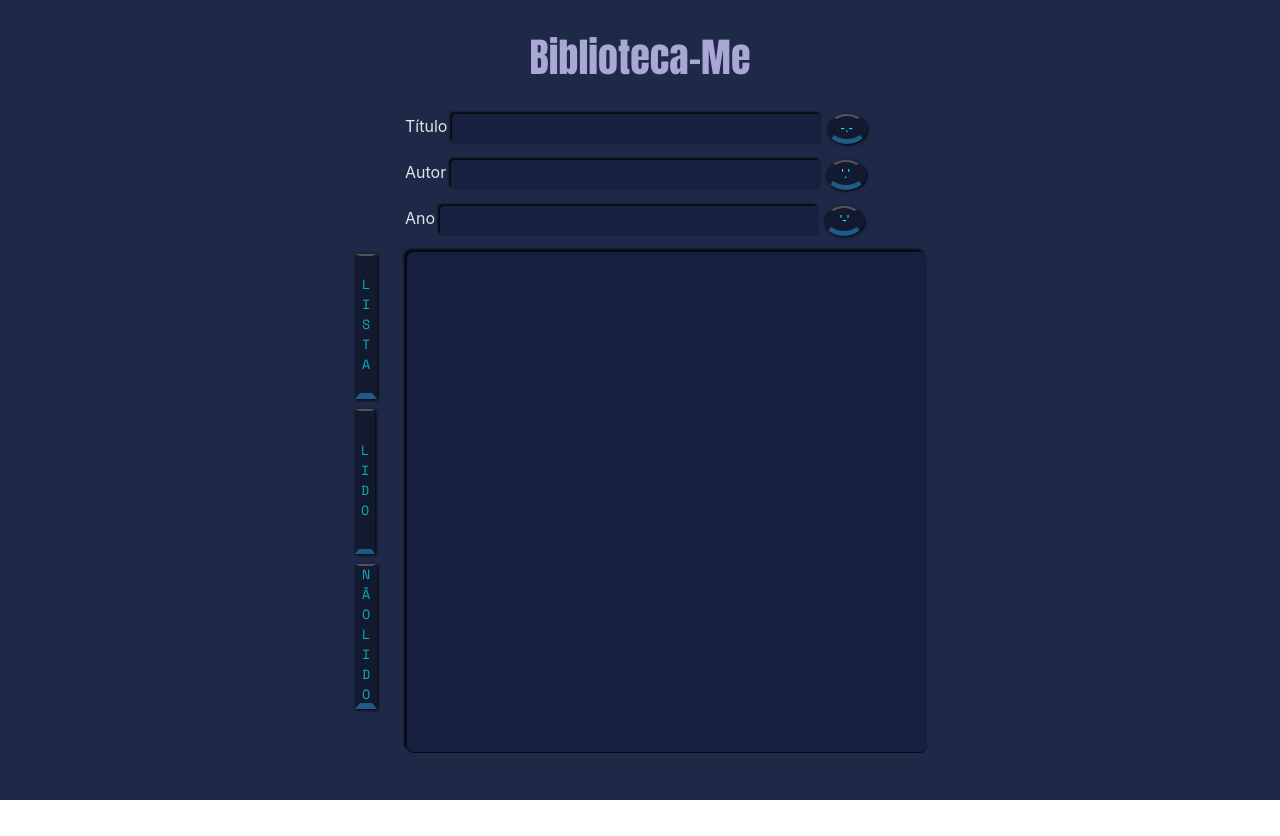
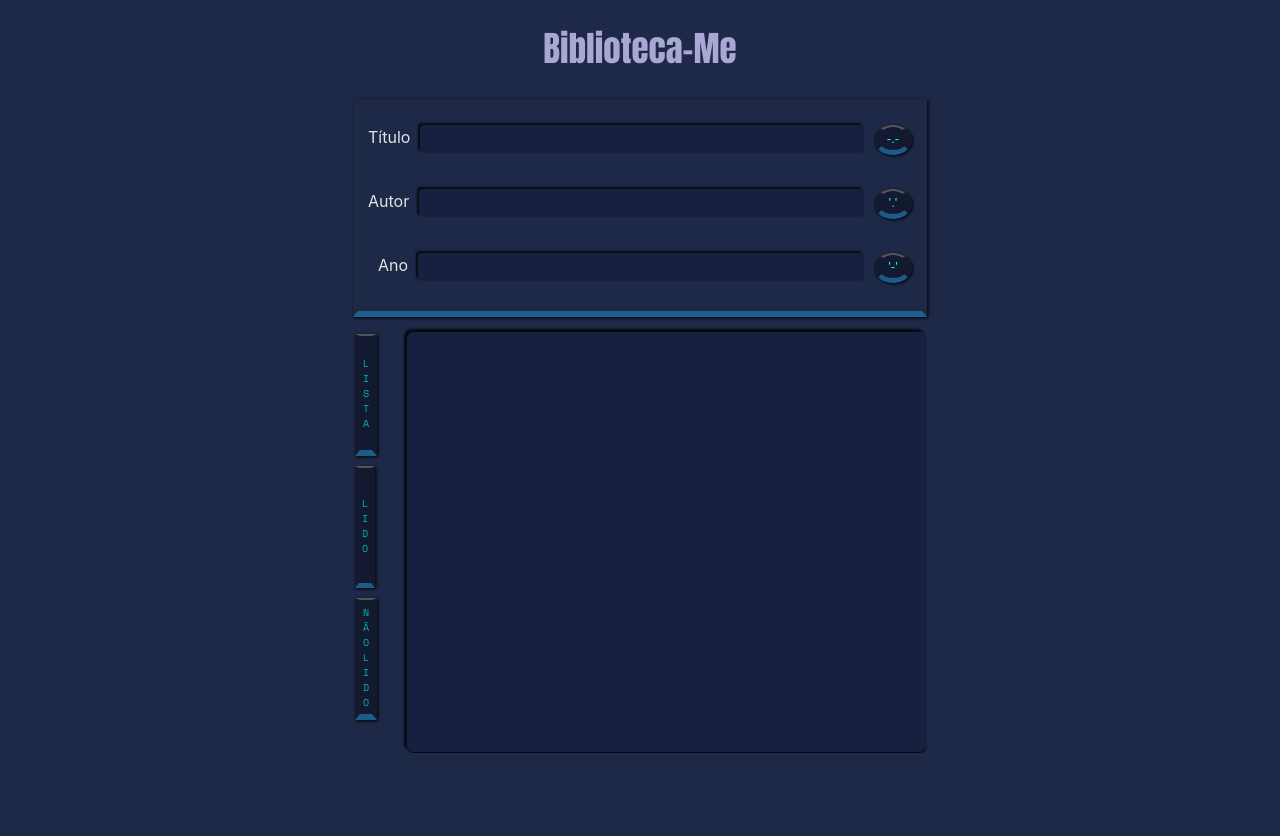
Before and after one commit to Caxara/ListasArrayEstudo, a React (Vite) app: page / in a window 1280 px wide. Before the commit the page ends 800 px from the top, so only its background shows below. Built offline with nearby package versions, Linux system fonts and the light colour scheme.

Commit message:
Configurações do formulario

```diff
--- a/src/assets/ListaLivro/ListagemCompleta.tsx
+++ b/src/assets/ListaLivro/ListagemCompleta.tsx
@@ -43,7 +43,7 @@ export function ListandoTudo() {
               className="botaoAdicionar"
             ></input>
           </p>
-          <p>
+          <p style={{ paddingLeft: "10px" }}>
             Ano <input type="number" name="ano" id="inputAno"></input>
             <input
               type="submit"
@@ -54,7 +54,7 @@ export function ListandoTudo() {
           </p>
         </form>
       </div>
-      <div className="contener-Botao-Lista">
+      <div className="contenerCompartilhado-Botão-Lista">
         <div className="contenerBotaoStatus">
           {/*botão para a exibição da lista completa*/}
           <button
--- a/src/assets/ListaLivro/styleButton.css
+++ b/src/assets/ListaLivro/styleButton.css
@@ -1,15 +1,19 @@
+/*CONFIGURAÇÕES DOS DIVs ONDE ESTÃO OS BOTÕES DE STATUS DE LEITURA*/
+
 .contenerBotaoStatus {
   display: flex;
   flex-direction: column;
-  /* justify-content: space-between; */
   height: 500px;
   width: 50px;
   gap: 10px;
   padding: 2px;
 }
 
+/*CONFIGURAÇÕES DOS BOTÕES DE STATUS*/
+
+/*Configuração geral dos botões através da tag <button>*/
 button {
-  height: 145px;
+  height: 122px;
   width: 20px;
   display: flex;
   justify-content: center;
@@ -19,9 +23,12 @@ button {
   display: flex;
   align-items: center;
   cursor: pointer;
+  font-size: 10px;
   font-family: "Space mono", monospace;
   font-weight: bold;
   text-transform: uppercase;
+  outline: 0;
+
   position: relative;
   transition: transform 0, 6s ease-in-out, text-shadow 0.25s ease-in-out; /*faz o movimento do clique mais suave*/
 }
@@ -36,42 +43,6 @@ button:hover {
   box-shadow: 0 0 15px #0ff, 0 0 10px #0ff, 0 0 5px #0ff;
   text-shadow: 0 0 15px #0ff, 0 0 10px #0ff, 0 0 5px #0ff;
   color: #0ff;
-}
-
-p {
-  display: flex;
-  flex-direction: row;
-  gap: 5px;
-}
-#inputTitulo {
-  width: 70%;
-  background-color: #17213f;
-  color: #0ff;
-  box-shadow: -2px -2px 2px rgba(0, 0, 0, 0.776);
-  border: none;
-  border-radius: 4px;
-  font-family: "Space mono", monospace;
-}
-
-#inputAutor {
-  width: 70%;
-  background-color: #17213f;
-  color: #0ff;
-  box-shadow: -2px -2px 2px rgba(0, 0, 0, 0.776);
-  border: none;
-  border-radius: 4px;
-  font-family: "Space mono", monospace;
-}
-
-#inputAno {
-  width: 70%;
-  background-color: #17213f;
-  color: #0ff;
-  box-shadow: -2px -2px 2px rgba(0, 0, 0, 0.776);
-  border: none;
-  border-radius: 4px;
-  font-family: "Space mono", monospace;
-  padding-left: 12px;
 }
 
 .botaoLista {
@@ -94,6 +65,69 @@ p {
   border-bottom: 6px solid #2373a8ba;
   box-shadow: 1px 1px 3px rgba(0, 0, 0, 0.977);
 }
+
+/*CONFIGURAÇÕES DO FORMULÁRIO - SEUS INPUTS E BOTÕES*/
+
+/*Contener onde o formulário está distribuído*/
+.ImputFormulario {
+  height: 24svh;
+  display: flex;
+  flex-direction: column;
+  padding: 10px;
+
+  border-left: 5px solid transparent;
+  border-right: 5px solid transparent;
+  border-bottom: 6px solid #2373a8ba;
+  box-shadow: 1px 1px 3px rgba(0, 0, 0, 0.977);
+}
+
+/*Configuração da tag <p> utilizada para criação dos inputs */
+p {
+  height: 20%;
+  display: flex;
+  flex-direction: row;
+  gap: 10px;
+}
+
+/*Configuração dos inputs*/
+#inputTitulo {
+  width: 90%;
+  height: 80%;
+  background-color: #17213f;
+  color: #0ff;
+  box-shadow: -2px -2px 2px rgba(0, 0, 0, 0.776);
+  border: none;
+  border-radius: 4px;
+  font-family: "Space mono", monospace;
+  outline: 0;
+}
+
+#inputAutor {
+  width: 90%;
+  height: 80%;
+  background-color: #17213f;
+  color: #0ff;
+  box-shadow: -2px -2px 2px rgba(0, 0, 0, 0.776);
+  border: none;
+  border-radius: 4px;
+  font-family: "Space mono", monospace;
+  outline: 0;
+}
+
+#inputAno {
+  width: 90%;
+  height: 80%;
+  background-color: #17213f;
+  color: #0ff;
+  box-shadow: -2px -2px 2px rgba(0, 0, 0, 0.776);
+  border: none;
+  border-radius: 4px;
+  font-family: "Space mono", monospace;
+  padding-left: 12px;
+  outline: 0;
+}
+
+/*Configuração dos botões dos inputs*/
 .botaoAdicionar {
   display: flex;
   align-items: center;
@@ -108,6 +142,7 @@ p {
   border-bottom: 5px solid #2373a8ba;
   color: #0ff;
   box-shadow: 1px 1px 3px rgba(0, 0, 0, 0.977);
+  outline: 0;
 }
 
 /*Efeito de afundamento do botão ao clicar*/
--- a/src/assets/ListaLivro/styleCard.css
+++ b/src/assets/ListaLivro/styleCard.css
@@ -1,16 +1,40 @@
 .contenerGeral {
   display: flex;
   flex-direction: column;
-  height: 100svh;
+  gap: 15px;
 }
-.contener-Botao-Lista {
+
+/*Configuração do título do site*/
+.minhaBiblioTitulo {
+  display: flex;
+  justify-content: center;
+  color: #d3ceffc5; /* burlywood*/
+  font-family: "anton", sans-serif;
+  font-size: 35px;
+}
+/*A CONFIGURAÇÃO DO FORMULÁRIO ESTÁ NA FOLHA styleButton.css*/
+
+/*Contener abrigando os Div "contenerBotaoStatus" e o Div "boxCard" */
+.contenerCompartilhado-Botão-Lista {
   display: flex;
 }
 
+/*Configuração do carde que conterá as informações*/
+.card {
+  height: 40px;
+  display: flex;
+  flex-direction: row;
+  align-items: center;
+  width: 100%;
+  box-shadow: -2px -2px 3px rgba(0, 0, 0, 0.776);
+  padding-left: 5px;
+}
+
+/*Configuração do box onde será impresso o card*/
 .boxCard {
   display: flex;
   flex-direction: column;
-  height: 60svh;
+  height: 50svh;
   font-family: "Space mono", monospace;
   width: 500px;
   box-shadow: -3px -3px 2px rgba(0, 0, 0, 0.776);
@@ -22,7 +46,7 @@
   border-radius: 7px;
 }
 
-/*estilizando a barrinha de rolagem do scroll*/
+/*estilizando a barrinha de rolagem do scroll do box Card*/
 ::-webkit-scrollbar {
   width: 12px;
   background-color: #060e28;
@@ -36,26 +60,7 @@
   border: 3px solid #060e28;
 }
 
-.card {
-  height: 40px;
-  display: flex;
-  flex-direction: row;
-  align-items: center;
-  width: 100%;
-  box-shadow: -2px -2px 3px rgba(0, 0, 0, 0.776);
-  padding-left: 5px;
-}
-.minhaBiblioTitulo {
-  display: flex;
-  justify-content: center;
-  color: #d3ceffc5; /* burlywood*/
-  font-family: "anton", sans-serif;
-  font-size: 40px;
-}
-.ImputFormulario {
-  padding-left: 52px;
-}
-
+/*Configuração das informações que serão impressas sobre o livro.*/
 .tituloLivro {
   display: flex;
   gap: 10px;
@@ -63,13 +68,7 @@
   color: rgba(251, 244, 244, 0.937);
   font-size: 15px;
 }
-.bolinhaStatus {
-  display: inline-block;
-  width: 10px;
-  height: 10px;
-  border-radius: 50px;
-  box-shadow: 2px 2px 3px rgba(0, 0, 0, 0.796);
-}
+
 .autor {
   padding: 5px;
   color: rgb(42, 102, 223);
@@ -79,3 +78,11 @@
   color: rgba(147, 155, 154, 0.824);
   font-size: 11px;
 }
+/*COnfiguração da bolinha que representa o status de leitura de tal livro*/
+.bolinhaStatus {
+  display: inline-block;
+  width: 10px;
+  height: 10px;
+  border-radius: 50px;
+  box-shadow: 2px 2px 3px rgba(0, 0, 0, 0.796);
+}
--- a/src/index.css
+++ b/src/index.css
@@ -14,8 +14,8 @@
 }
 
 #root {
-  width: 100svw;
-  height: 100svh;
+  width: 100%;
+  height: 100%;
   display: flex;
   justify-content: flex-start;
   align-items: center;
```
